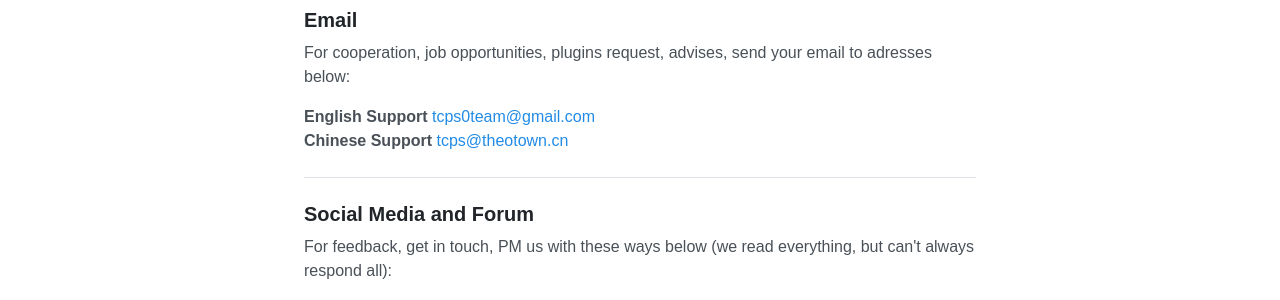
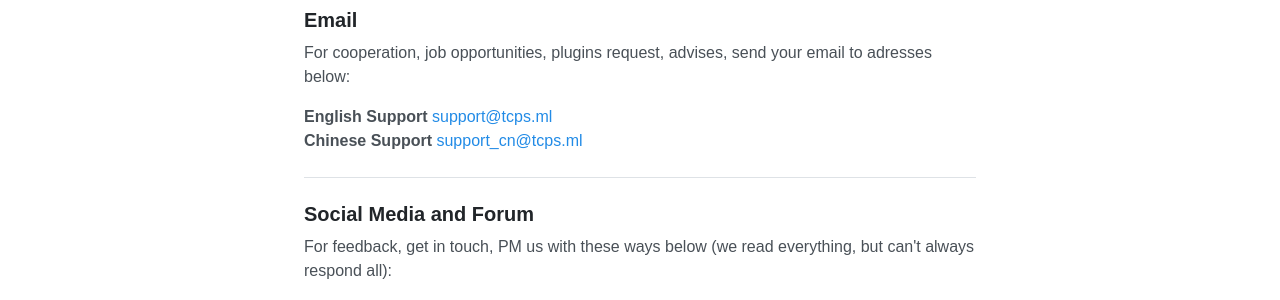
Before and after one commit to ttcps/ttcps.github.io, a Jekyll site: the page built from contact.html, in a window 1280 px wide. Shown: the part 196-496 px from the top of the page. Built offline with Jekyll 4.4.1, drawn with Linux system fonts in a browser that asks for light colours.

Commit message:
Update contact.html

```diff
--- a/contact.html
+++ b/contact.html
@@ -9,10 +9,10 @@ title: Contact
 <p>For cooperation, job opportunities, plugins request, advises, send your email to adresses below:</p>
 <ul style="list-style: none; padding: 0px;">
     <li>
-      <span style="font-weight: 600">English Support </span><a href="mailto:tcps0team@gmail.com">tcps0team@gmail.com</a>
+      <span style="font-weight: 600">English Support </span><a href="mailto:support@tcps.ml">support@tcps.ml</a>
     </li>
     <li>
-      <span style="font-weight: 600">Chinese Support </span><a href="mailto:tcps@theotown.cn">tcps@theotown.cn</a>
+      <span style="font-weight: 600">Chinese Support </span><a href="mailto:support_cn@tcps.ml">support_cn@tcps.ml</a>
     </li>
 </ul>
 <hr>
```
